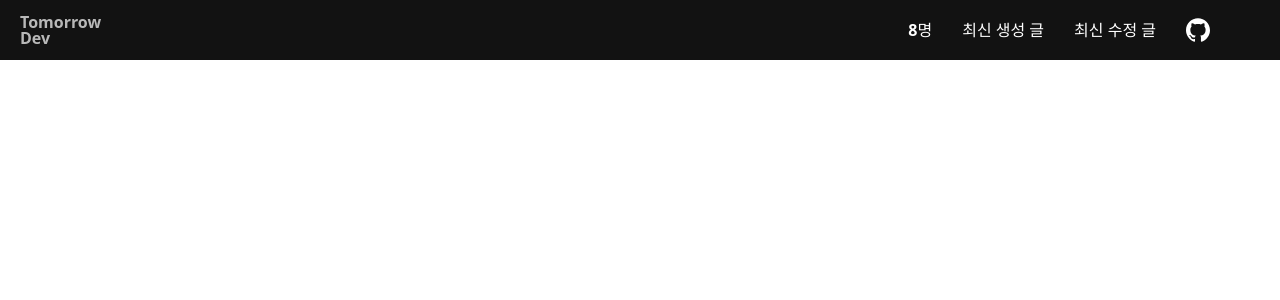
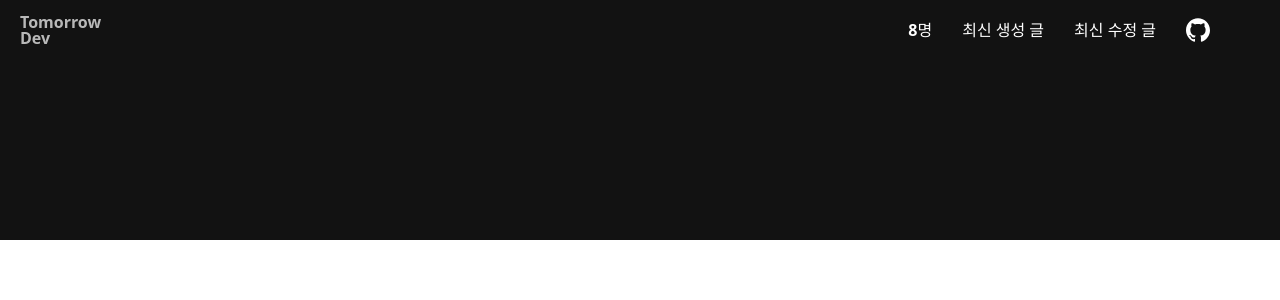
Before and after one commit to wjdals0304/tomorrow-dev, a Next.js app: page / in a window 1280 px wide. Shown: the top 300 px of the page. Built offline with nearby package versions, Linux system fonts and the light colour scheme; a web font is replaced by a local one.

Commit message:
feat: main 1차 작업

```diff
--- a/src/app/page.tsx
+++ b/src/app/page.tsx
@@ -1,9 +1,10 @@
 import { Header } from '@/feature/home/Header';
-
+import { Main } from '@/feature/home/Main';
 export default function Home() {
   return (
     <div>
       <Header />
+      <Main />
     </div>
   );
 }
--- /dev/null
+++ b/src/feature/home/Main.tsx
@@ -0,0 +1,7 @@
+export function Main() {
+  return (
+    <main className="pt-60 pb-100 bg-dark">
+      <div className=""> </div>
+    </main>
+  );
+}
--- a/tailwind.config.ts
+++ b/tailwind.config.ts
@@ -23,6 +23,7 @@ const config: Config = {
       },
       height: {
         '60': '60px',
+        '100': '100px',
       },
       spacing: {
         1: '4px',
```
